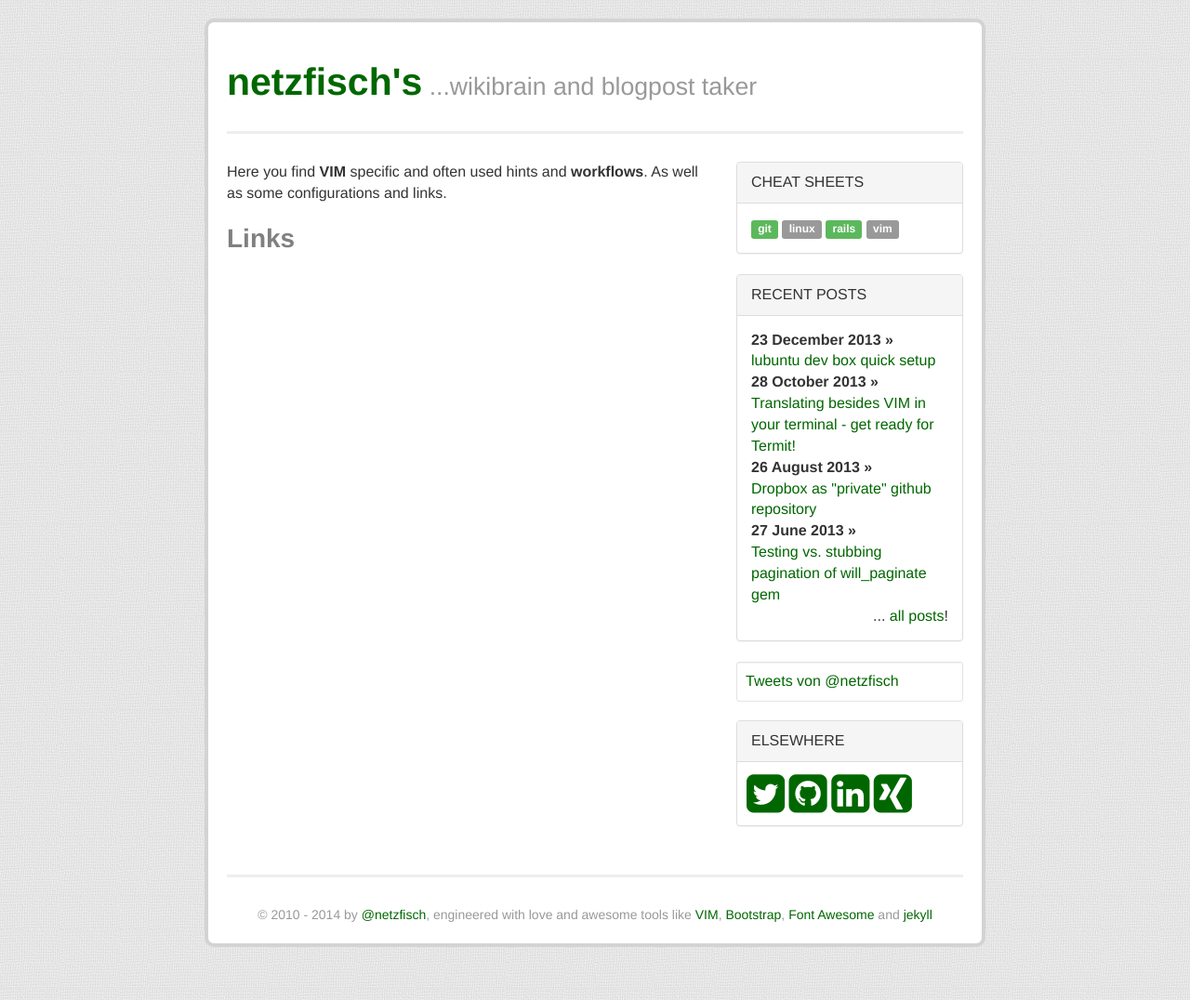
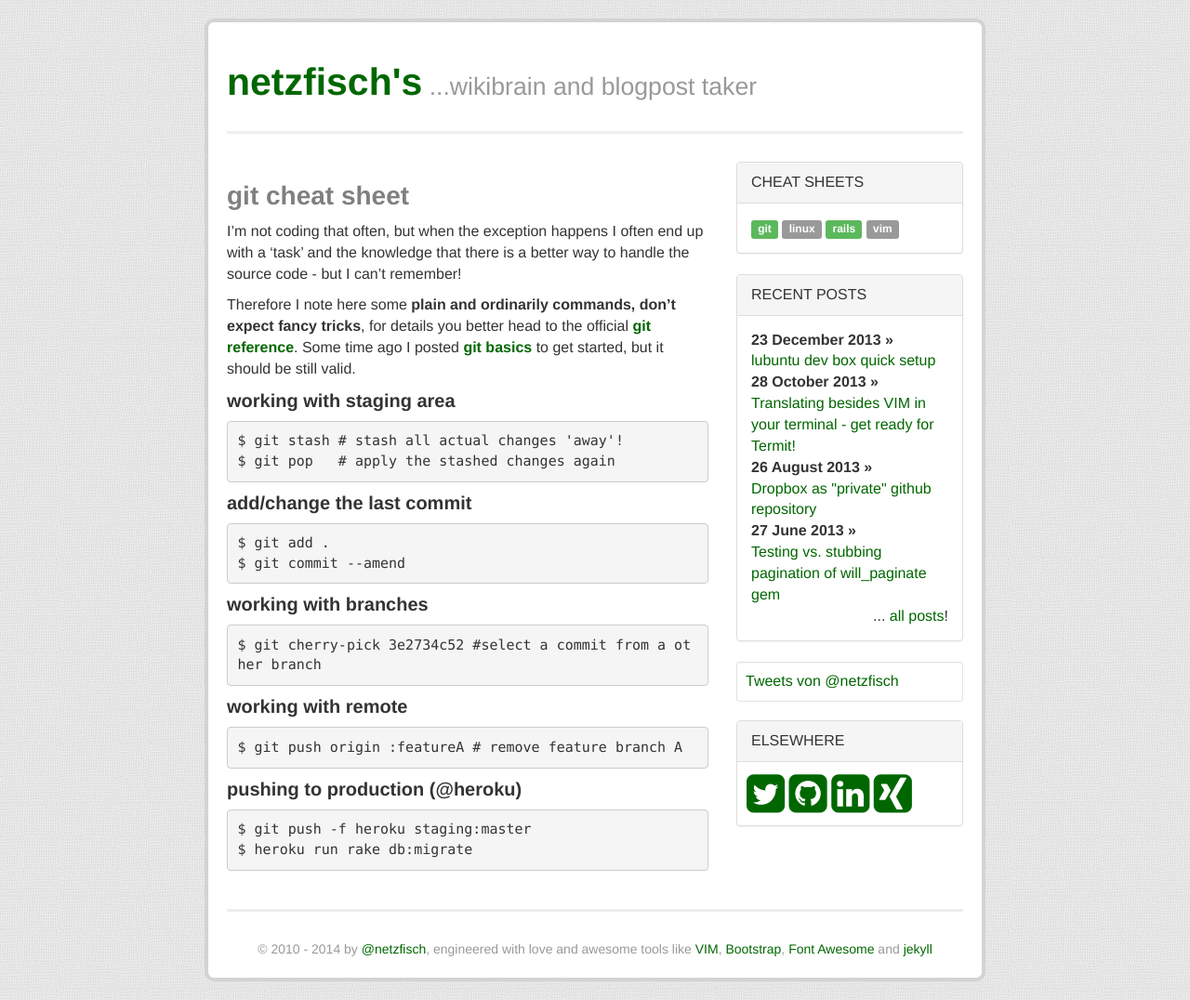
Before and after one commit to netzfisch/netzfisch.github.io, a Jekyll site: the page built from static/git.md, in a window 1280 px wide. Shown: the whole page at 93% size. Built offline with Jekyll 4.4.1, drawn with Linux system fonts in a browser that asks for light colours; nearby versions of some CDN libraries; Markdown is read by kramdown in place of the engine named in the settings; comment, search, counter and statistics services are not loaded.

Commit message:
git cheat sheet draft

```diff
--- a/static/git.md
+++ b/static/git.md
@@ -1,8 +1,37 @@
 ---
 layout:    default
-tags:      developement 2cent application vim config
-title:     git cheat sheet, links, tips and tricks
+tags:      developement git 2cent
+title:     git cheat sheet, things to remember
 ---
-Here you find **VIM** specific and often used hints and **workflows**. As well as some configurations and links.
+### git cheat sheet
 
-### Links
+I'm not coding that often, but when the exception happens I often end up with a 'task' and the knowledge that there is a better way to handle the source code - but I can't remember!
+
+Therefore I note here some **plain and ordinarily commands, don't expect fancy tricks**, for details you better head to the official **[git reference][1]**. Some time ago I posted **[git basics][2]** to get started, but it should be still valid.
+
+#### working with staging area
+
+    $ git stash # stash all actual changes 'away'!
+    $ git pop   # apply the stashed changes again
+
+#### add/change the last commit
+
+    $ git add .
+    $ git commit --amend
+
+#### working with branches
+
+    $ git cherry-pick 3e2734c52 #select a commit from a other branch
+
+#### working with remote
+
+    $ git push origin :featureA # remove feature branch A
+
+#### pushing to production (@heroku)
+
+    $ git push -f heroku staging:master
+    $ heroku run rake db:migrate
+
+
+  [1]: http://git-scm.com/docs
+  [2]: /ruby/2010/01/29/git-basics.html
```
Also changed, not shown: _posts/2010-01-29-git-basics.md (+2 -0 lines).
